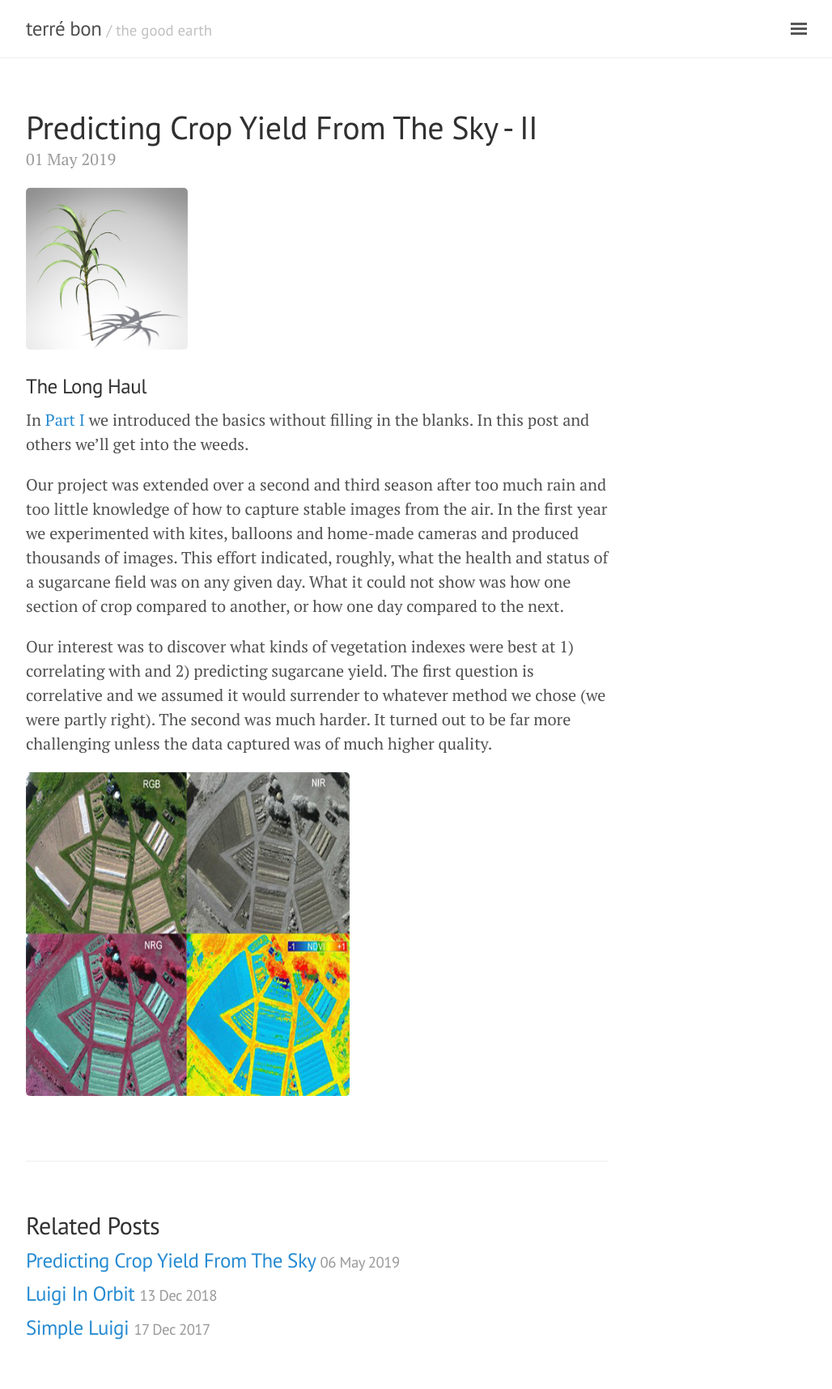
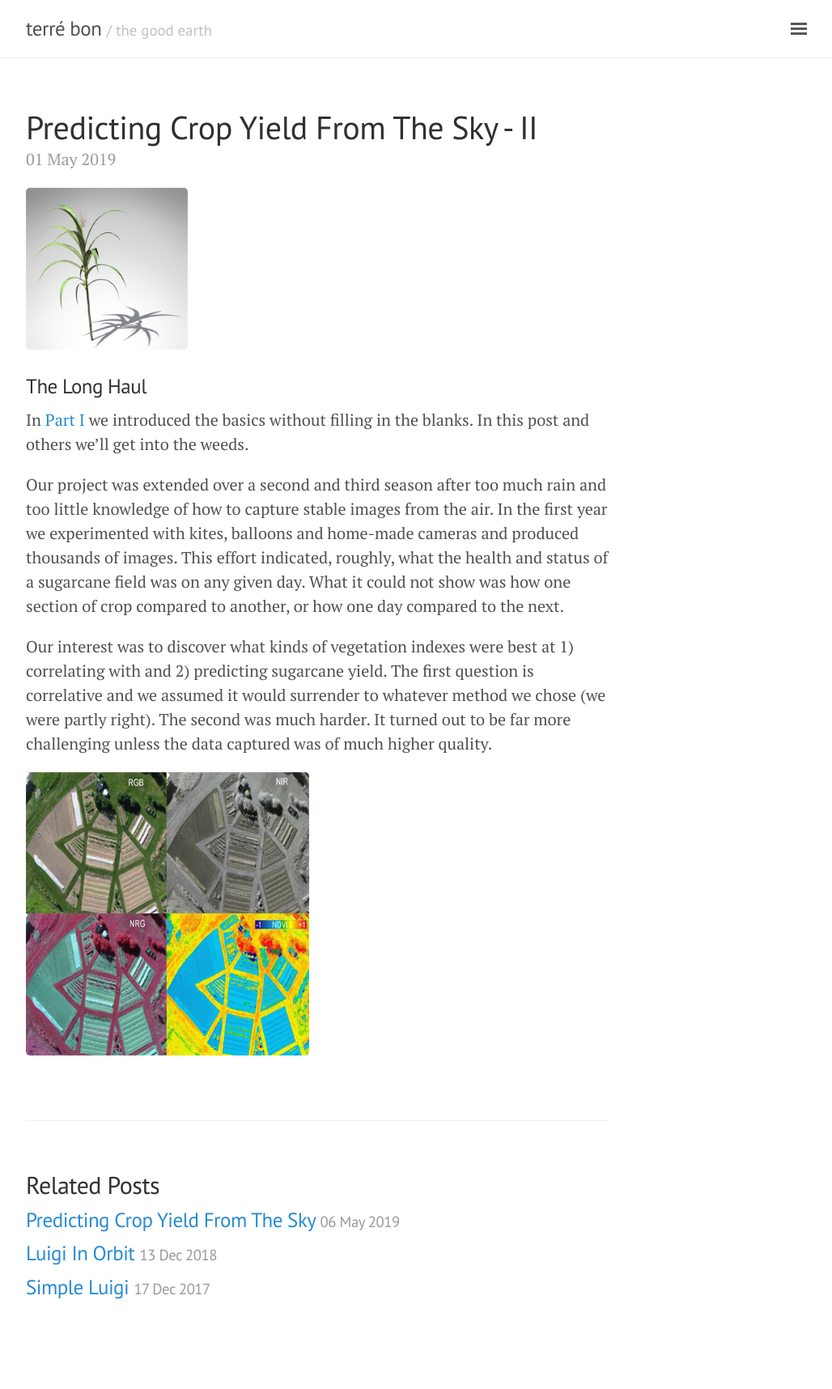
Before and after one commit to geraldmc/geraldmc.github.io, a Jekyll site: the page built from _posts/2019-05-01-predicting-yield-2.md, in a window 1280 px wide. Shown: the whole page at 81% size, without its empty margins (248-1276 px from the left). Built offline with Jekyll 4.4.1, drawn with Linux system fonts in a browser that asks for light colours; after the commit the page ends 1666 px from its top, so only the background shows below that.

Commit message:
updates post 2

```diff
--- a/_posts/2019-05-01-predicting-yield-2.md
+++ b/_posts/2019-05-01-predicting-yield-2.md
@@ -13,4 +13,4 @@ Our project was extended over a second and third season after too much rain and
 
 Our interest was to discover what kinds of vegetation indexes were best at 1) correlating with and 2) predicting sugarcane yield. The first question is correlative and we assumed it would surrender to whatever method we chose (we were partly right). The second was much harder. It turned out to be far more challenging unless the data captured was of much higher quality.
 
-![RGB_Composite]({{ site.url }}/assets/fastie-results.png){:height="400px" width="400px"}
+![RGB_Composite]({{ site.url }}/assets/fastie-results.png){:height="350px" width="350px"}
```
